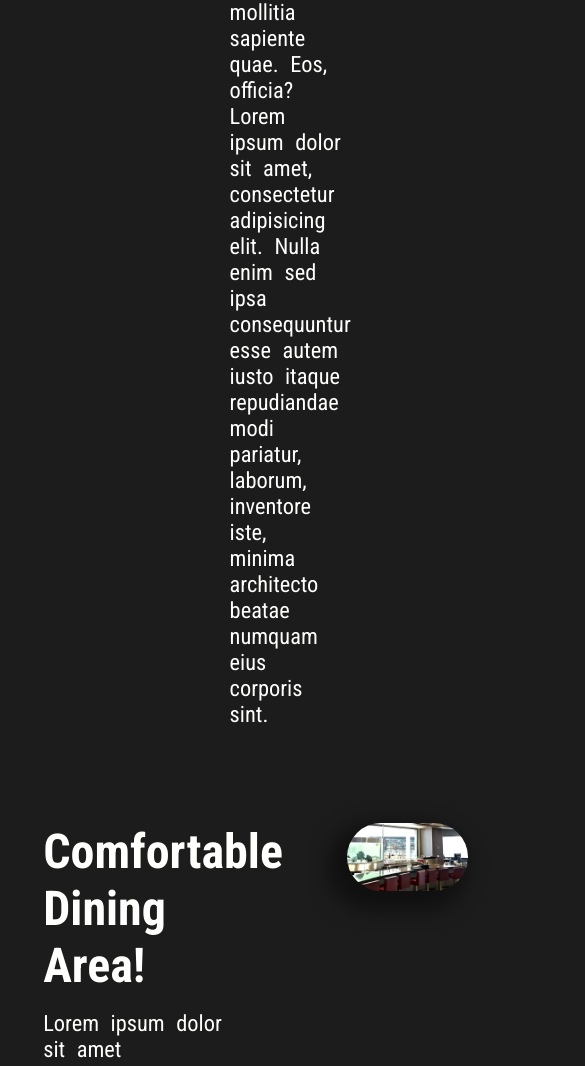
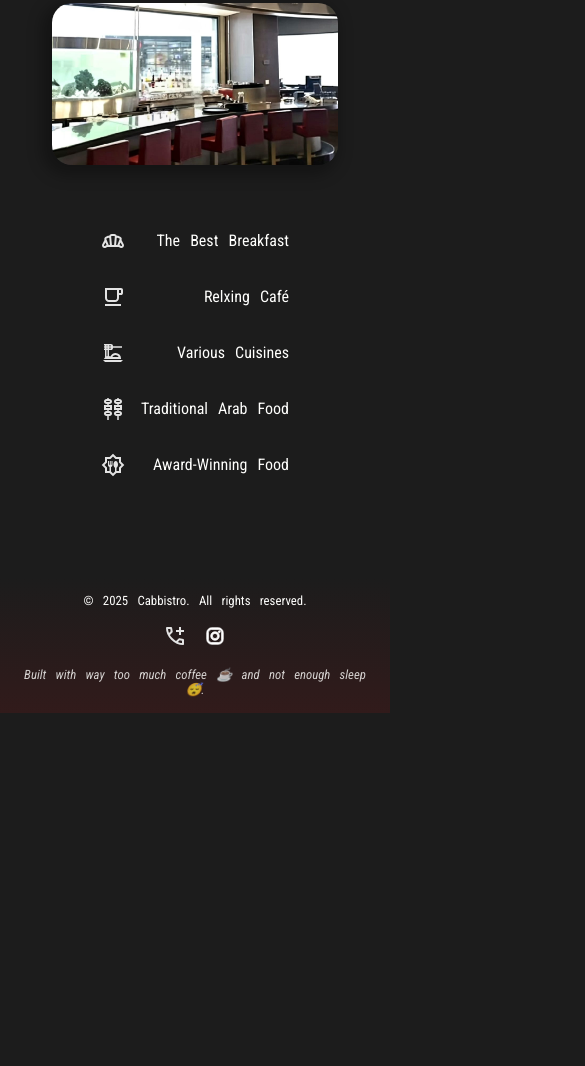
Before and after one commit to Issa-Abbani/TOP-Restaurant-Page, a website built with webpack: page src/template.html in a window 390 px wide. Shown: the part 923-1989 px from the top of the page, 585 px wide, since content can reach past the window. After the commit the page ends 1636 px from the top, so only its background shows below. Built offline with nearby package versions, Linux system fonts and the light colour scheme; a web font is replaced by a local one.

Commit message:
Made the home tab mobile responsive

```diff
--- a/src/styles/styles.css
+++ b/src/styles/styles.css
@@ -172,3 +172,82 @@ main{
   font-size: 0.8rem;
   opacity: 0.8;
 }
+
+
+/* Existing CSS stays above */
+
+/* Mobile responsiveness */
+@media (max-width: 768px) {
+  header {
+    flex-direction: column;
+    align-items: flex-start;
+    padding: 1rem;
+  }
+
+  header > img {
+    width: 30%;
+    height: auto;
+    margin-bottom: 1rem;
+  }
+
+  header ul {
+    display: none;
+  }
+
+  main {
+    width: 100%;
+    padding: 0 1rem;
+  }
+
+  .home {
+    flex-direction: column;
+    gap: 1.5rem;
+    margin: 1rem 0;
+    align-items: center;
+  }
+
+  .home > img {
+    width: 80%;
+    height: auto;
+    border-radius: 20px;
+    box-shadow: -5px 5px 15px 5px rgba(0, 0, 0, 0.3);
+  }
+
+  .home aside p {
+    width: 100%;
+    font-size: 1rem;
+  }
+
+  .home aside h1 {
+    font-size: 1.8rem;
+  }
+
+  .end-home {
+    flex-direction: column;
+    gap: 2rem;
+    margin-top: 2rem;
+    padding: 1rem;
+  }
+
+  .i-cont {
+    flex-direction: row;
+    gap: 1rem;
+    text-align: left;
+    justify-content: space-between;
+  }
+
+  .i-cont img {
+    scale: 1;
+  }
+
+  .site-footer {
+    padding: 1rem;
+    font-size: 0.8rem;
+    margin-top: 10vh;
+  }
+
+  .footer-links {
+    flex-direction: row;
+    justify-content: center;
+  }
+}
--- a/src/template.html
+++ b/src/template.html
@@ -14,7 +14,7 @@
       <ul>
         <li><button value="home">Home</button></li>
         <li><button value="menu">Menu</button></li>
-        <li><button value="about">About Us</button></li>
+        <li><button value="review">Review</button></li>
       </ul>
     </nav>
   </header>
```
